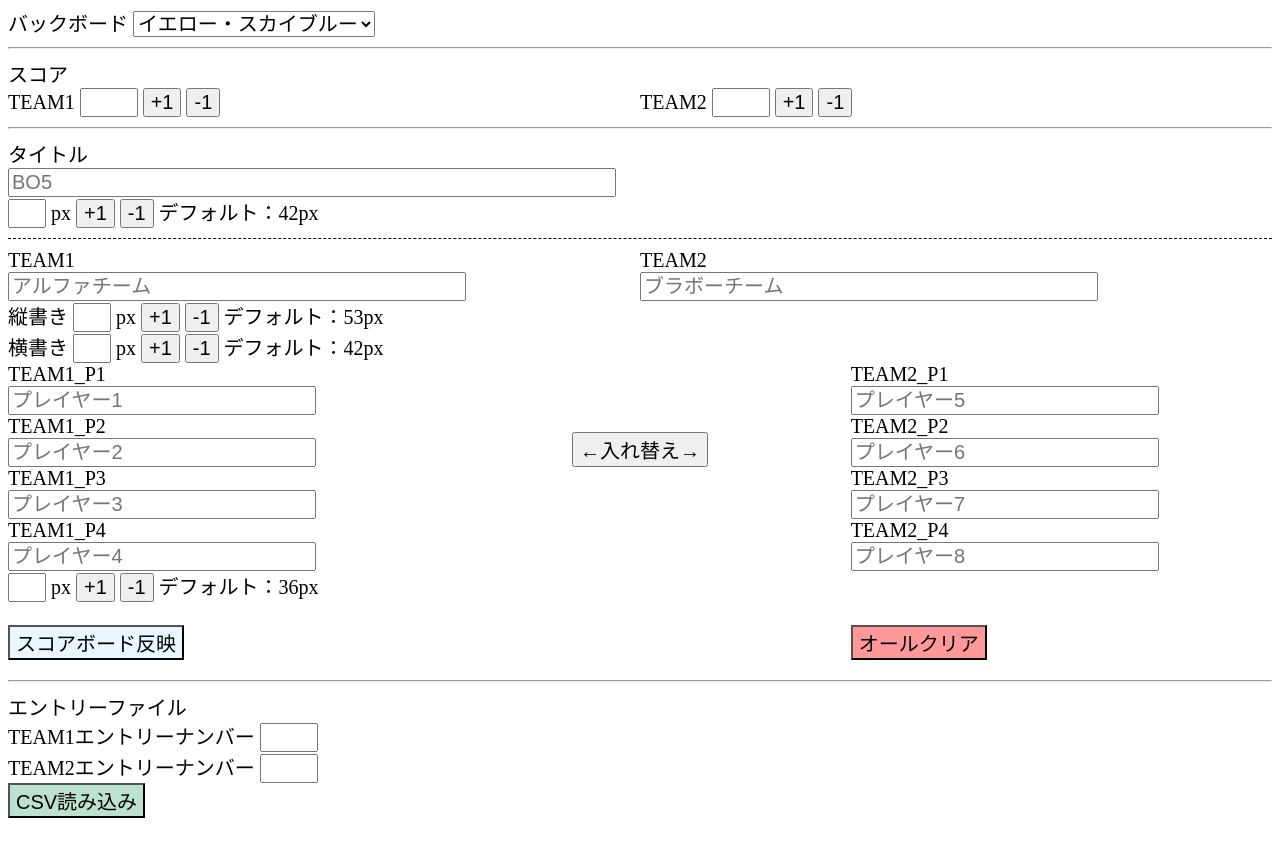
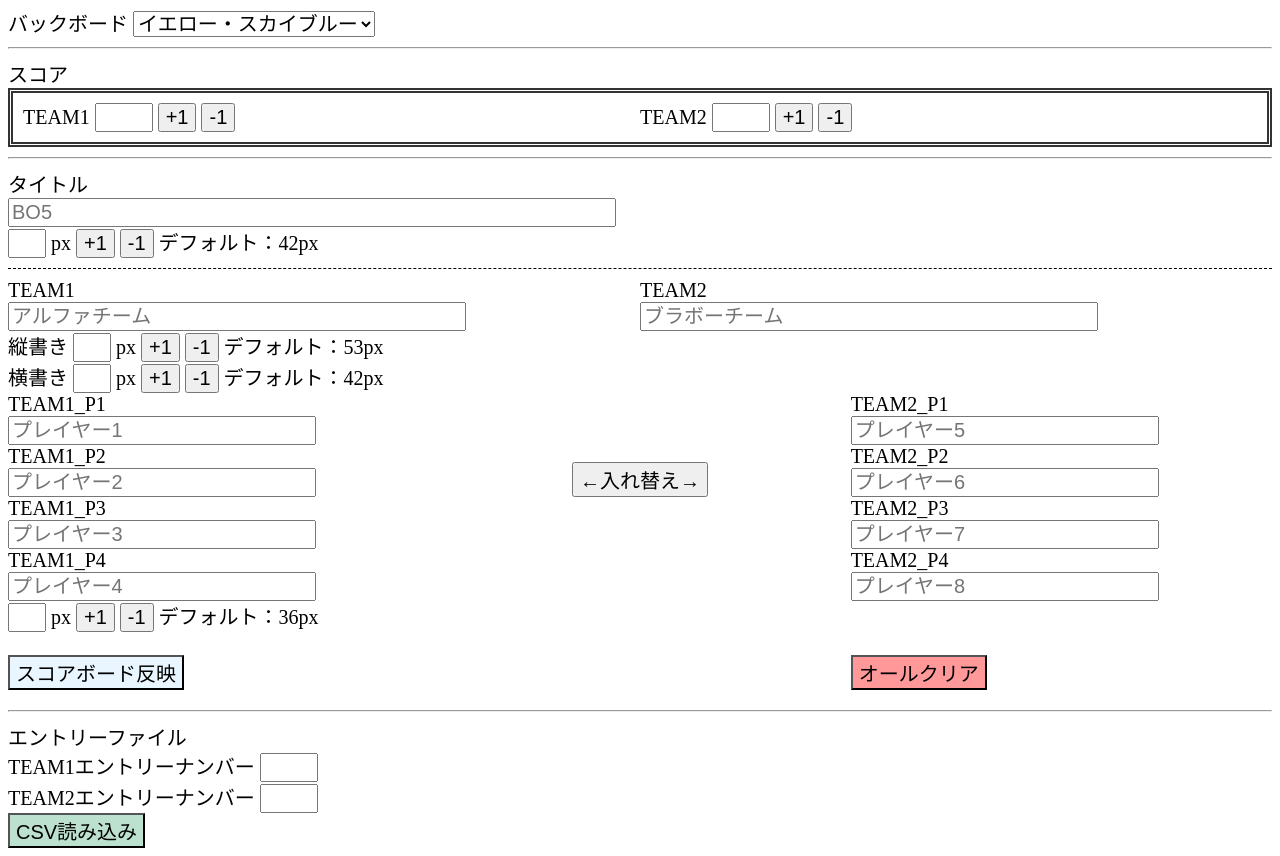
Before and after one commit to yoh-shimizu/nodecg-win, a website: page nodecg/bundles/splatoon-layout/dashboard/splatoon.html in a window 1280 px wide. Before the commit the page ends 826 px from the top, so only its background shows below. Drawn offline with Linux system fonts and the light colour scheme.

Commit message:
スコア部分を強調するよう枠で囲む

```diff
--- a/nodecg/bundles/splatoon-layout/dashboard/splatoon.html
+++ b/nodecg/bundles/splatoon-layout/dashboard/splatoon.html
@@ -54,7 +54,7 @@
                 </div>
                 <hr>
                 <label>スコア</label>
-                <div class="container">
+                <div class="container" style="padding: 10px; margin-bottom: 10px; border: 5px double #333333;">
                     <div>
                         <label>TEAM1</label>
                         <input class="countview" id="p1count" readonly type="text">
```
